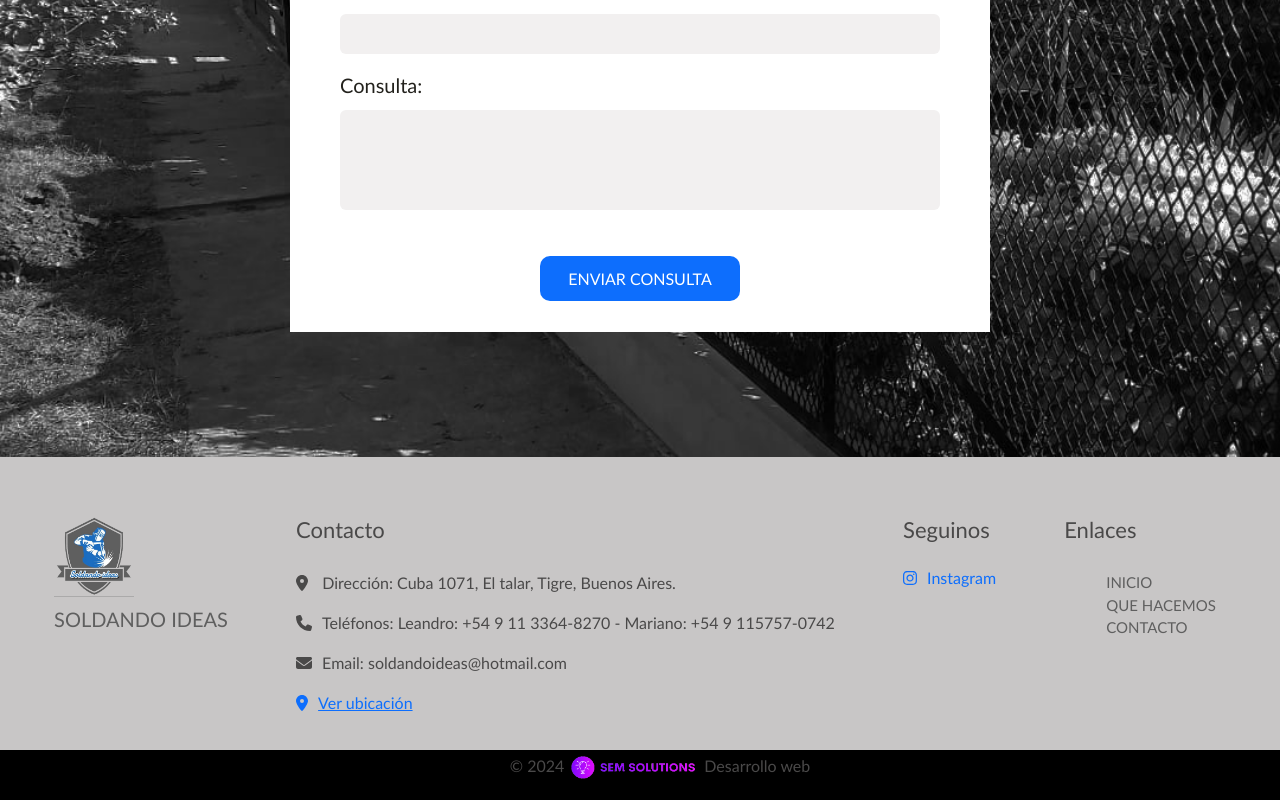
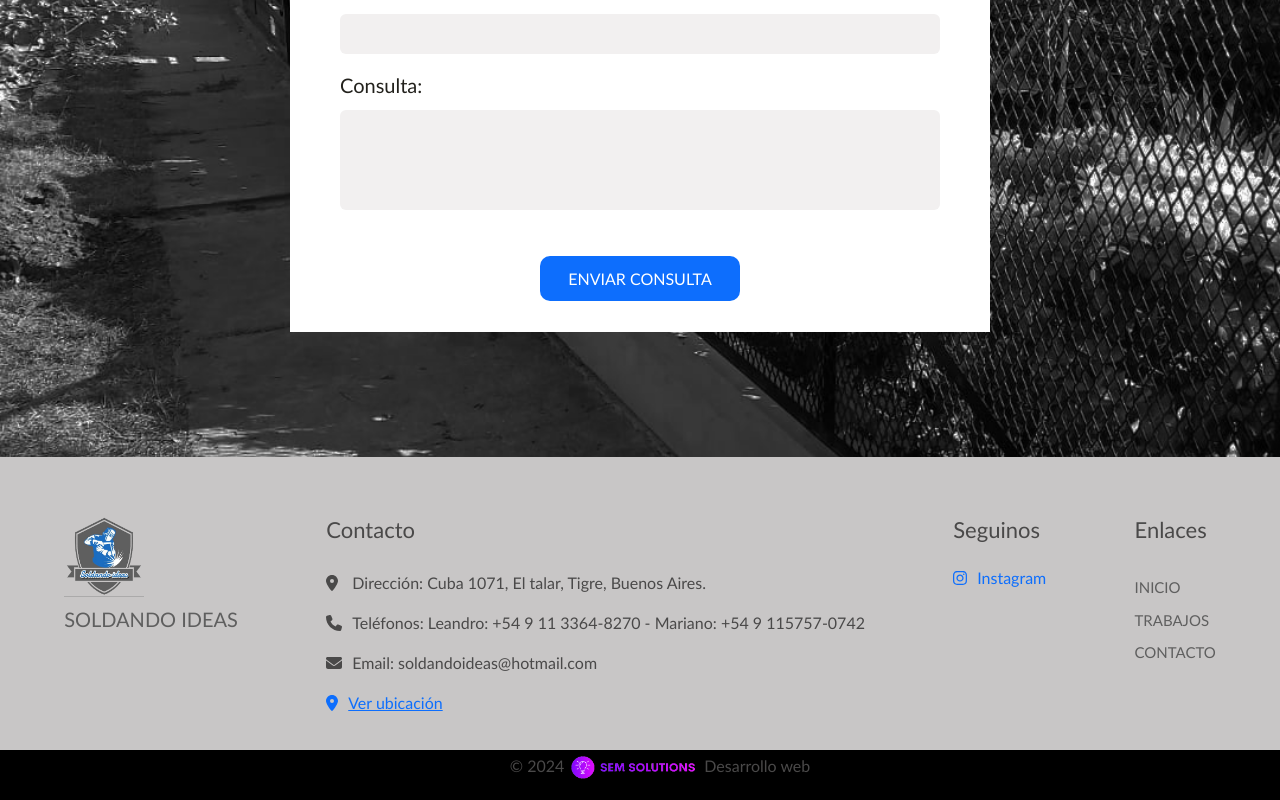
Before and after one commit to LeanRamirez/Soldando-Ideas, a React (Vite) app: page / in a window 1280 px wide. Shown: the part 2362-3162 px from the top of the page. Built offline with nearby package versions, Linux system fonts and the light colour scheme.

Commit message:
bug footer

```diff
--- a/src/components/footer/footer.jsx
+++ b/src/components/footer/footer.jsx
@@ -34,9 +34,9 @@ const Footer = () => {
                 <div className={style.column}>
                     <h2>Enlaces</h2>
                     <ul className={style.linkUl}>
-                        <li><a className={style.links} href="#inicio">INICIO</a></li>
-                        <li><a className={style.links} href="#trabajos">QUE HACEMOS</a></li>
-                        <li><a  className={style.links} href="#contacto">CONTACTO</a></li>
+                        <li className={style.linksLi}><a className={style.links} href="#inicio">INICIO</a></li>
+                        <li className={style.linksLi}><a className={style.links} href="#trabajos"> TRABAJOS</a></li>
+                        <li className={style.linksLi}><a  className={style.links} href="#contacto">CONTACTO</a></li>
                     </ul>
                 </div>
 
--- a/src/components/footer/footer.module.css
+++ b/src/components/footer/footer.module.css
@@ -39,11 +39,8 @@
     list-style-type: none;
     font-size: 15px;
 }
-.linksUl{
+.linkUl{
     padding-left: 0;
-}
-.links ul{
-    padding: 0px;
 }
 .instagram ul {
     padding-left: 0;
@@ -70,10 +67,12 @@
 .icon{
     margin-right: 10px;
 }
+.linksLi {
+    padding: 5px 0;
+}
 .links {
    text-decoration: none;
    color: #5f5f5f;
-   margin: 10px;
 }
 .links:hover {
     color: #1d6bc4;
```
